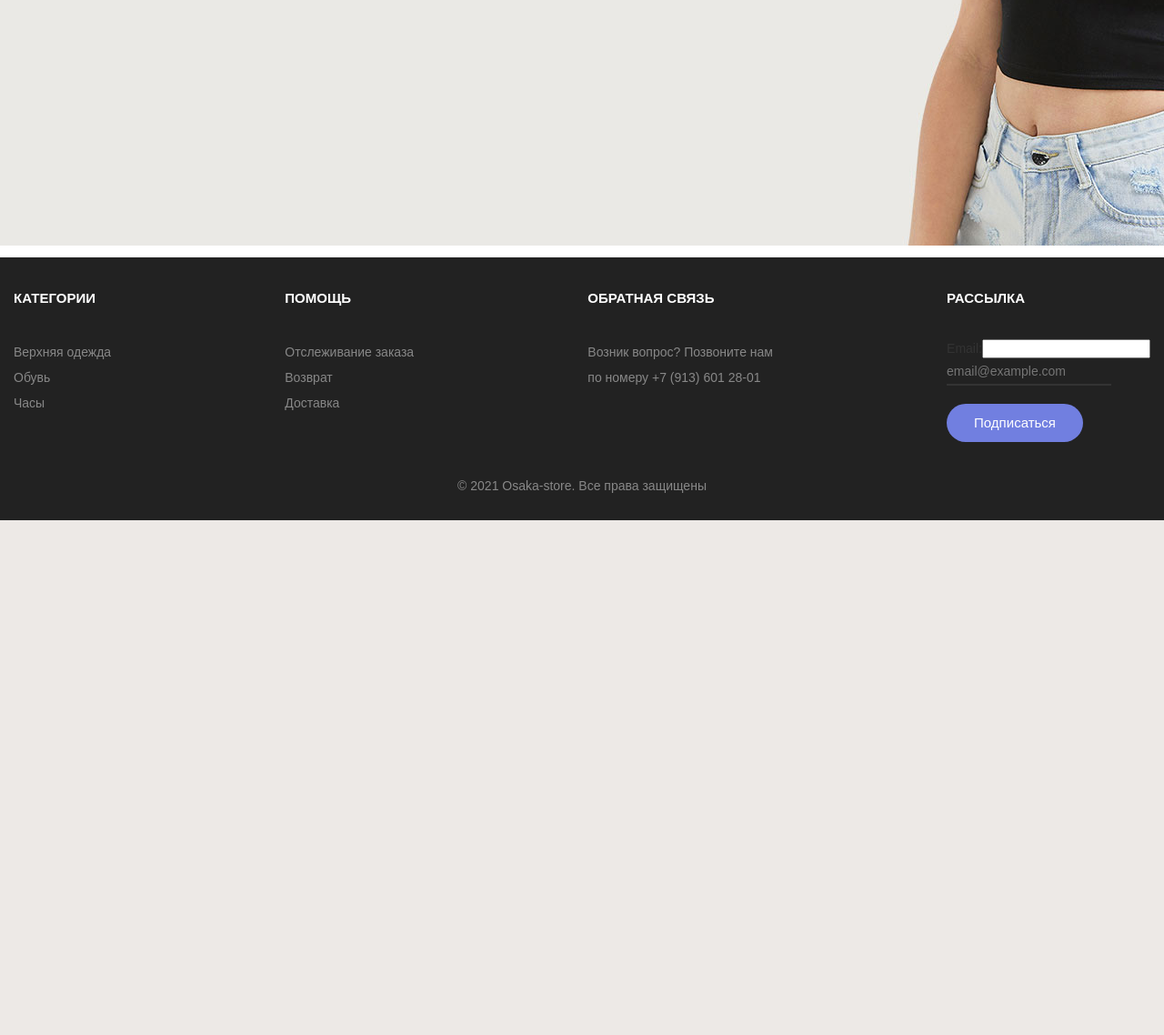
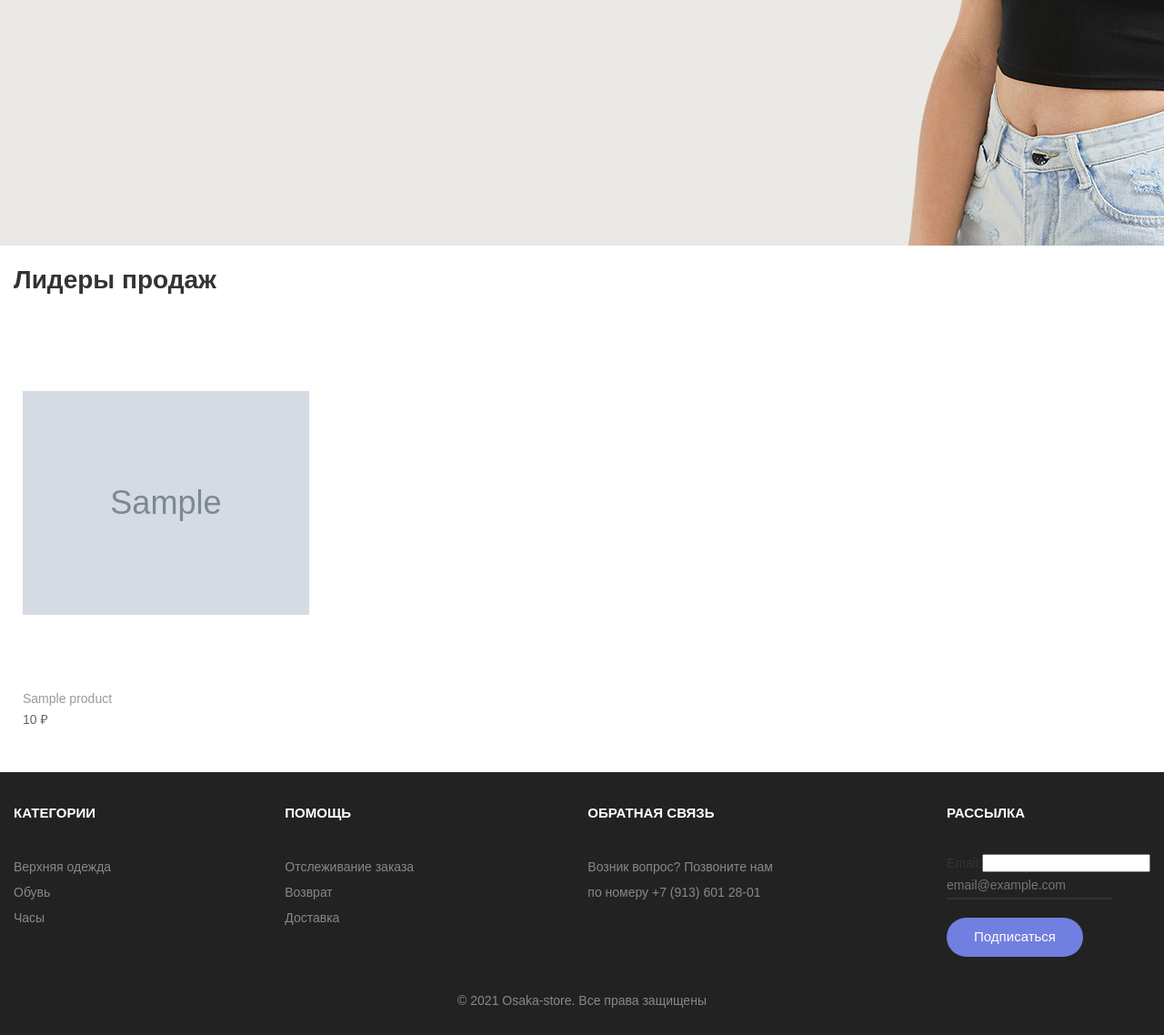
Before and after one commit to sonochiwa/osaka, a Django app: template osaka/templates/osaka/index.html in a window 1280 px wide; the page is wider, and only the part inside the window is pictured. Shown: the part 3567-4705 px from the top of that part at 91% size. Before the commit the page ends 4139 px from the top of that part, so only its background shows below. Run offline with Django 3.2, Linux system fonts and the light colour scheme; the template is opened without the code that fills it: values that come from a table or form of the project are taken from there, others are empty; tables that the repository leaves empty hold one stand-in row (values such as "Sample post"); grey boxes marked "Sample" are stand-in pictures.

Commit message:
index, blog update

```diff
--- a/blog/models.py
+++ b/blog/models.py
@@ -21,6 +21,7 @@
     status = models.CharField(max_length=10,choices=STATUS_CHOICES,default='draft')
     objects = models.Manager()
     published = PublishedManager()
+    photo = models.ImageField(upload_to='users/%Y/%m/%d/', blank=True, null=True)
     def get_absolute_url(self):
         return reverse('blog:post_detail', args=[self.publish.year, self.publish.month, self.publish.day, self.slug])
 
--- a/blog/templates/blog/list.html
+++ b/blog/templates/blog/list.html
@@ -21,6 +21,9 @@
     <p class="post_title">{{ post.title }}</p>
     <p class="review_author">{{ post.author }}<label>{{ post.publish }}</label></p>
     <p class="review_text">{{ post.body }}</p>
+    {% if post.photo %}
+            <img src= "{{ post.photo.url }}">
+    {% endif %}
     {% endfor %}
 
     </div>
--- a/osaka/templates/osaka/index.html
+++ b/osaka/templates/osaka/index.html
@@ -6,9 +6,6 @@
 {% endblock %}
 
 {% block content %}
-
-
-<div class="true_slider">
 <div class="slider middle">
 
     <div class="slides">
@@ -32,11 +29,28 @@
         <label for="r4" class="bar"></label>
     </div>
 </div>
-
+<div class="container">
+    <h1>Лидеры продаж</h1>
+    <div id="main" class="product-list">
+        {% for product in products %}
+        <div class="card">
+            <div class="item">
+            <a href="{{ product.get_absolute_url }}">
+                <img src="{% if product.image %}{{ product.image.url }}{% else %}{% static "osaka/images/empty.png" %}{% endif %}">
+            </a>
             </div>
-
-<div class="container">
-
+            <p><a href="{{ product.get_absolute_url }}"> {{ product.name }}</a></p>
+            {% if product.discount %}
+            <div class="price">
+                <p class="money discount">{{ product.price }} ₽ </p>
+                <p class="money">{{ product.discount_calc }} ₽</p>
+            </div>
+            {% else %}
+                <p class="money">{{ product.price }} ₽</p>
+            {% endif %}
+        </div>
+        {% endfor %}
+    </div>
 </div>
 
 {% endblock %}
--- a/osaka/views.py
+++ b/osaka/views.py
@@ -1,8 +1,11 @@
 from django.shortcuts import render
+from catalog.models import Product
 
 
 def index(request):
-    return render(request, 'osaka/index.html', context={'section': 'index'})
+    discount_products = Product.objects.filter(discount__gt=0)[:4]
+    return render(request, 'osaka/index.html', context={'section': 'index', 'products': discount_products})
+
 
 def about(request):
     return render(request, 'osaka/about.html', context={'section': 'about'})
```
Also changed, not shown: blog/migrations/0005_post_photo.py (added), catalog/views.py (line endings or trailing spaces). Lines whose indentation alone changed are shown as unchanged.
